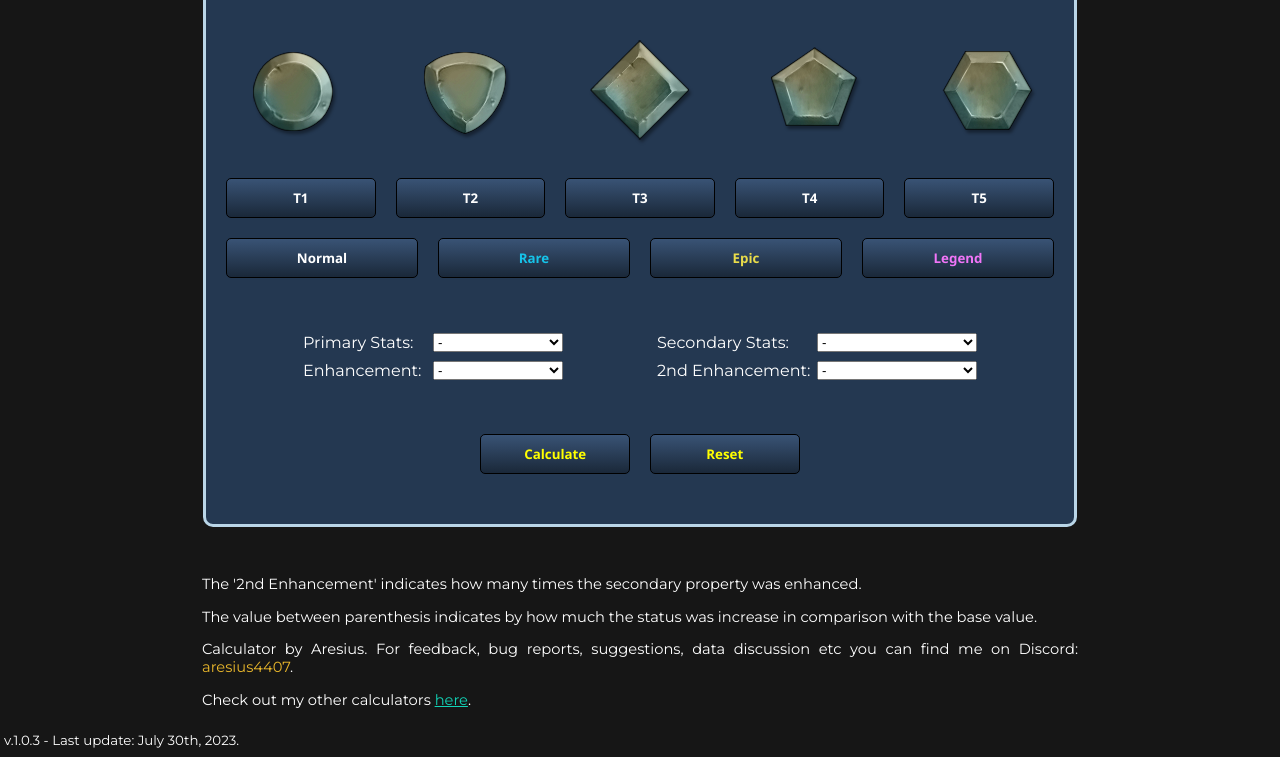
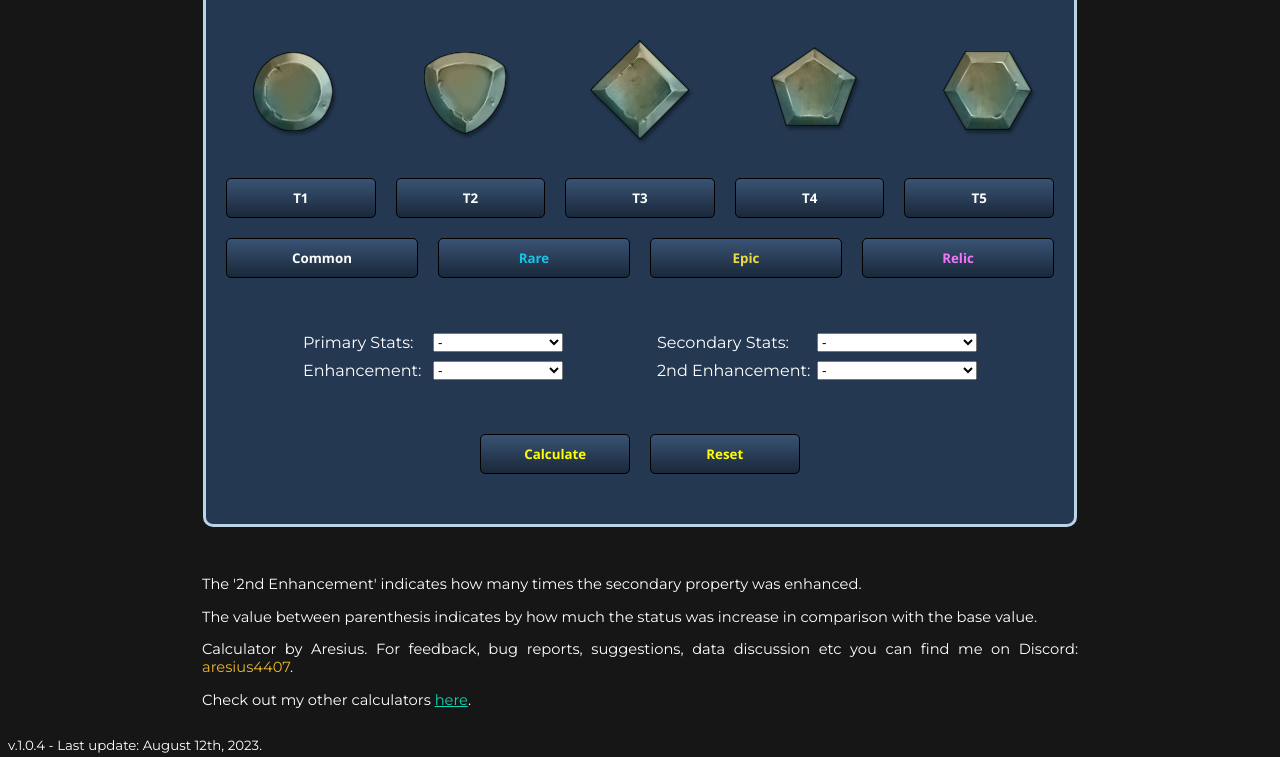
Before and after one commit to TheAresius/Runes-EN, a plain HTML site: page index.html in a window 1280 px wide. Shown: the part 143-900 px from the top of the page. Drawn offline with nearby package versions, Linux system fonts and the light colour scheme.

Commit message:
footer fix

```diff
--- a/index.html
+++ b/index.html
@@ -79,10 +79,10 @@
 
 
         <div class = 'rarity'>
-            <button class = "rarity_normal" onclick="RaritySelect(0)">Normal</button>
+            <button class = "rarity_normal" onclick="RaritySelect(0)">Common</button>
             <button class = "rarity_rare" onclick="RaritySelect(1)">Rare</button>
             <button class = "rarity_epic" onclick="RaritySelect(2)">Epic</button>
-            <button class = "rarity_legend" onclick="RaritySelect(3)">Legend</button>
+            <button class = "rarity_legend" onclick="RaritySelect(3)">Relic</button>
         </div>
 
         <div class="lists">
@@ -137,6 +137,6 @@
         </p>
     </div>
 </body>
-<footer>
-    <div id="update"> v.1.0.3 - Last update: July 30th, 2023.</div>
+<footer class = 'footer'>
+    <div id="update"> v.1.0.4 - Last update: August 12th, 2023.</div>
 </footer>
--- a/style.css
+++ b/style.css
@@ -309,13 +309,14 @@ a.link_calc:active{
   color: #00f7ff;
 }
 footer {
-  position: absolute;
-  left: 0;
-  bottom: 0;
-  height: 25px;
-  overflow: hidden;
+  display: flex;
   justify-content: space-between;
   font-family: "Montserrat", sans-serif;
   font-size: 10pt;
   margin-left: 4px;
+  position: absolute;
+  bottom:4px;
 }
+div#update {
+  margin-left: 4px;
+}
```
